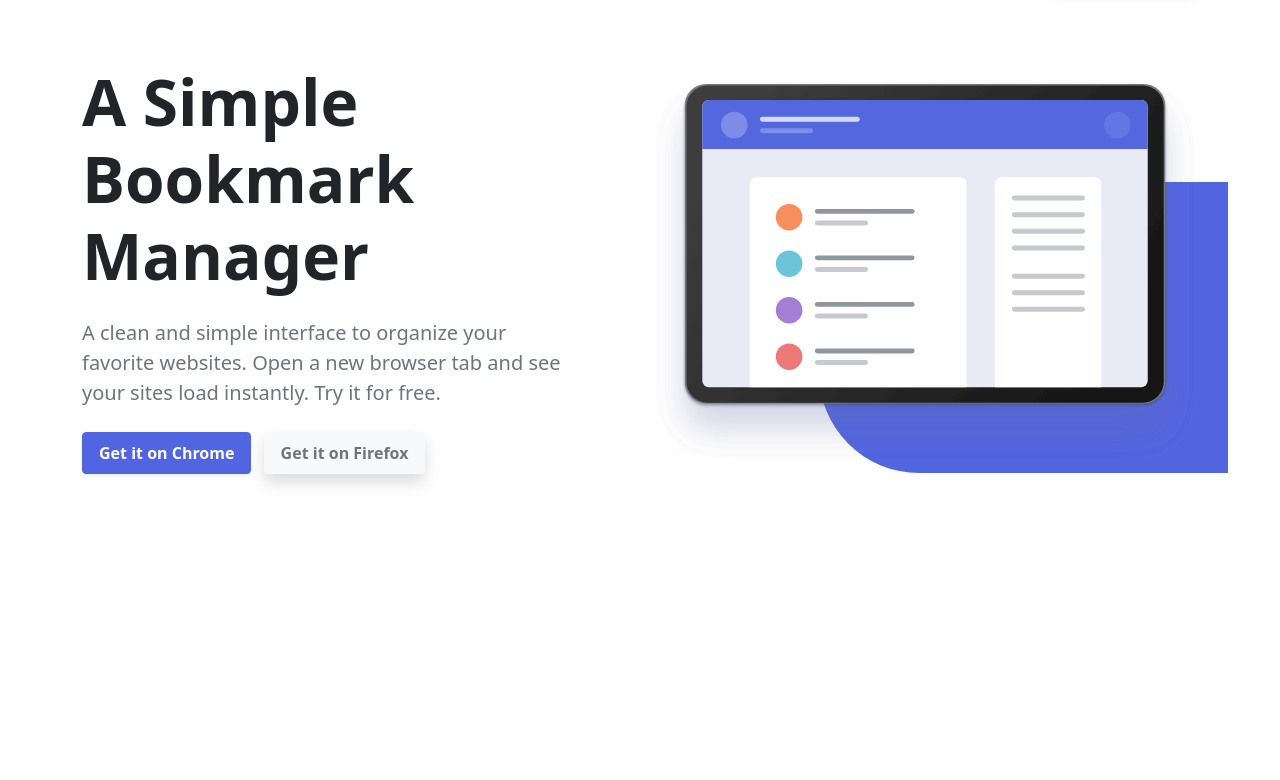
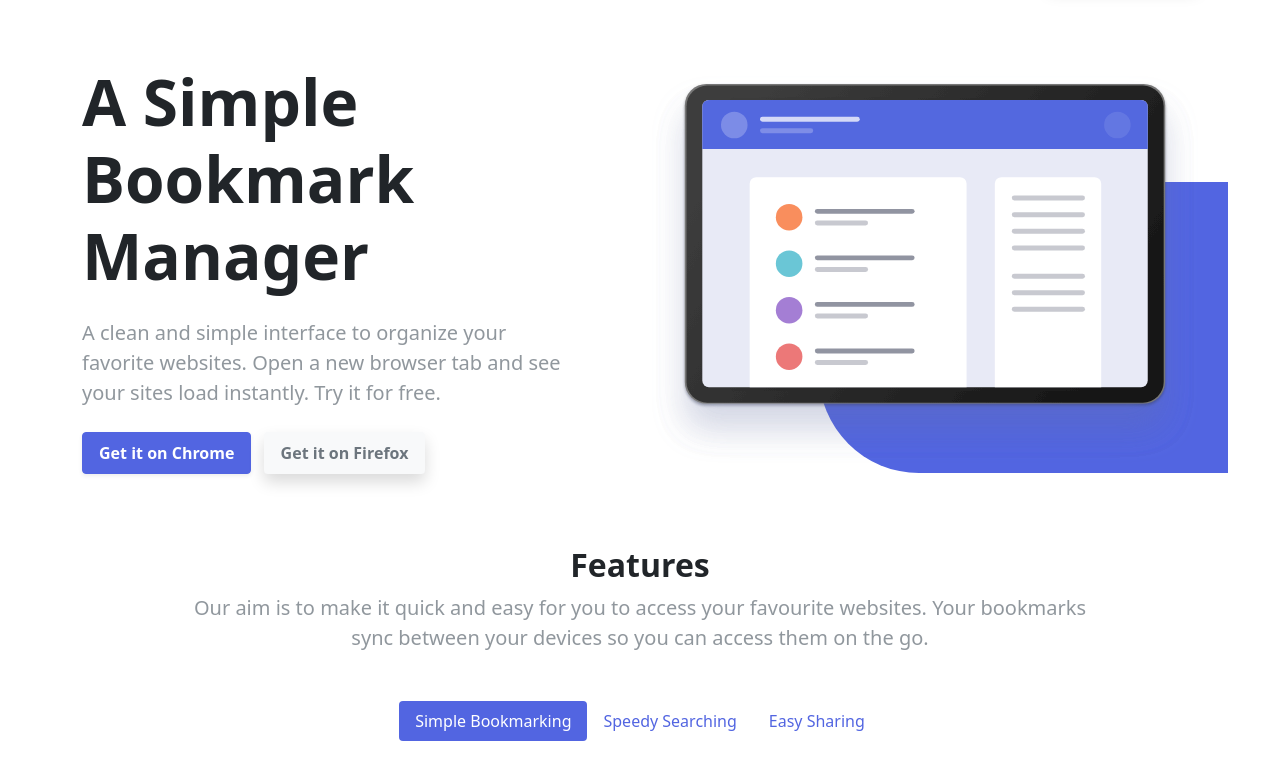
Before and after one commit to IvanSanczewski/Sprint-2, a website: page html/index.html in a window 1280 px wide. Shown: the part 112-892 px from the top of the page. Before the commit the page ends 800 px from the top, so only its background shows below. Drawn offline with nearby package versions, Linux system fonts and the light colour scheme.

Commit message:
started working on feature tabs

```diff
--- a/html/index.html
+++ b/html/index.html
@@ -31,7 +31,7 @@
           <div class="col-md-6">
             <div>
               <h1 class="text-center text-md-start text-dark my-4 fw-bold display-3">A Simple Bookmark Manager</h1>
-              <p class="text-center text-md-start text-muted pe-md-5 fs-5">A clean and simple interface to organize your favorite websites. Open a new browser tab and see your sites load instantly. Try it for free.</p>
+              <p class="text-center text-md-start text-muted pe-md-5 fs-5 opacity-75">A clean and simple interface to organize your favorite websites. Open a new browser tab and see your sites load instantly. Try it for free.</p>
 
               <div class="cta-buttons text-center text-md-start my-4">
                 <a href="#" class="btn btn-primary text-white shadow-sm font-weight-600 py-2 px-3 me-2">Get it on Chrome</a>
@@ -49,6 +49,32 @@
       </section>
     </header>
 
+    <main class="container" id="features">
+      <section class="my-5 px-md-5">
+        <h2 class="fw-bold text-center">Features</h2>
+        <p class="text-muted fs-5 px-md-5 opacity-75 text-center">Our aim is to make it quick and easy for you to access your favourite websites. Your bookmarks sync between your devices so you can access them on the go.</p>
+
+        <!-- Tabs navs -->
+        <ul class="nav nav-pills justify-content-center my-5" id="pills-tab" role="tablist">
+          <li class="nav-item" role="presentation">
+            <button class="nav-link active" id="pills-home-tab" data-bs-toggle="pill" data-bs-target="#pills-home" type="button" role="tab" aria-controls="pills-home" aria-selected="true">Simple Bookmarking</button>
+          </li>
+          <li class="nav-item" role="presentation">
+            <button class="nav-link" id="pills-profile-tab" data-bs-toggle="pill" data-bs-target="#pills-profile" type="button" role="tab" aria-controls="pills-profile" aria-selected="false">Speedy Searching</button>
+          </li>
+          <li class="nav-item" role="presentation">
+            <button class="nav-link" id="pills-contact-tab" data-bs-toggle="pill" data-bs-target="#pills-contact" type="button" role="tab" aria-controls="pills-contact" aria-selected="false">Easy Sharing</button>
+          </li>
+        </ul>
+
+        <!-- <div class="my-5 text-center mx-auto" id="features-btns">
+          <a href="#" class="d-sm-block d-md-inline-block btn fs-5 p-4">Simple Bookmarking</a>
+          <a href="#" class="d-sm-block d-md-inline-block btn fs-5 p-4 mx-md-5">Speedy Searching</a>
+          <a href="#" class="d-sm-block d-md-inline-block btn fs-5 p-4">Easy Sharing</a>
+        </div> -->
+      </section>
+    </main>
+
     <script src="/node_modules/bootstrap/dist/js/bootstrap.bundle.js"></script>
   </body>
 </html>
--- a/sass/main.scss
+++ b/sass/main.scss
@@ -19,3 +19,7 @@
   border-radius: 100px 0 0 100px;
   z-index: -1;
 }
+
+#features-btns {
+  width: auto;
+}
```
Also changed, not shown: css/main.css, css/main.min.css, 2 other files.
